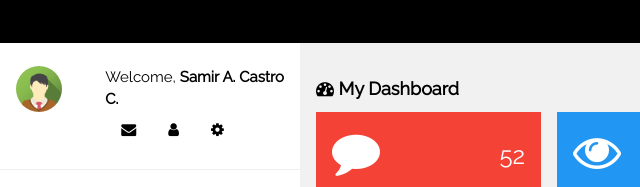
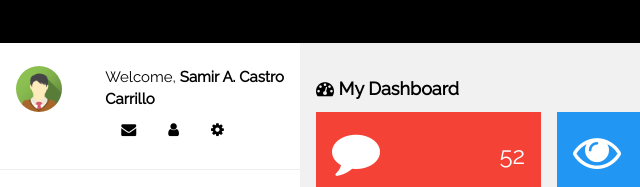
Before and after one commit to samircastro27/example, a website: page index.html in a window 1280 px wide. Shown: the top 187 px of the page, 0-640 px from the left. Drawn offline with nearby package versions, Linux system fonts and the light colour scheme.

Commit message:
Update index.html

```diff
--- a/index.html
+++ b/index.html
@@ -26,7 +26,7 @@ html,body,h1,h2,h3,h4,h5 {font-family: "Raleway", sans-serif}
       <img src="assets/avatar2.png" class="w3-circle w3-margin-right" style="width:46px">
     </div>
     <div class="w3-col s8 w3-bar">
-      <span>Welcome, <strong>Samir A. Castro C.</strong></span><br>
+      <span>Welcome, <strong>Samir A. Castro Carrillo</strong></span><br>
       <a href="#" class="w3-bar-item w3-button"><i class="fa fa-envelope"></i></a>
       <a href="#" class="w3-bar-item w3-button"><i class="fa fa-user"></i></a>
       <a href="#" class="w3-bar-item w3-button"><i class="fa fa-cog"></i></a>
```
